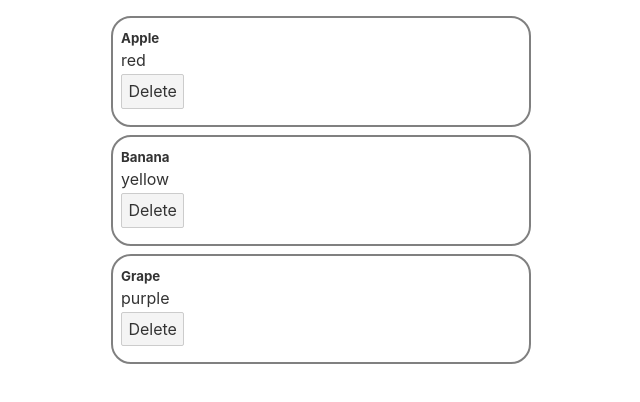
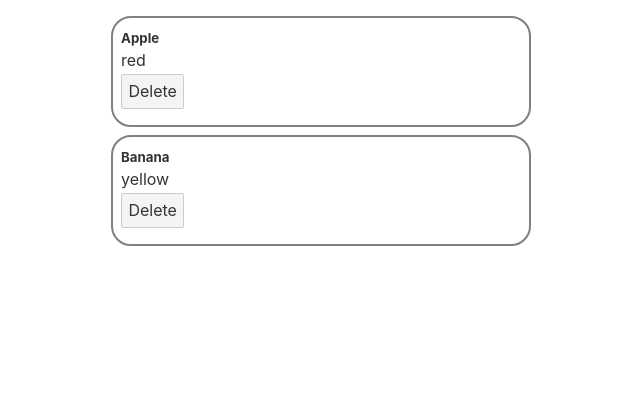
Before and after one commit to abtin/svelte-tutorial, a Svelte app: page / in a window 1280 px wide. Shown: the top 402 px of the page, without its empty margins (319-959 px from the left). Built offline with nearby package versions, Linux system fonts and the light colour scheme.

Commit message:
conditional statement

```diff
--- a/src/App.svelte
+++ b/src/App.svelte
@@ -12,11 +12,13 @@
 
 <main>
 	{#each fruits as fruit (fruit.id)}
-		<div class="card">
-			<h5>{fruit.name}</h5>
-			<p>{fruit.color}</p>
-			<button on:click={() => deleteFruit(fruit.id)}>Delete</button>
-		</div>
+		{#if fruit.amount > 4}
+			<div class="card">
+				<h5>{fruit.name}</h5>
+				<p>{fruit.color}</p>
+				<button on:click={() => deleteFruit(fruit.id)}>Delete</button>
+			</div>
+		{/if}
 	{:else}
 		<p>There are no fruit in our fruits array</p>
 	{/each}
```
